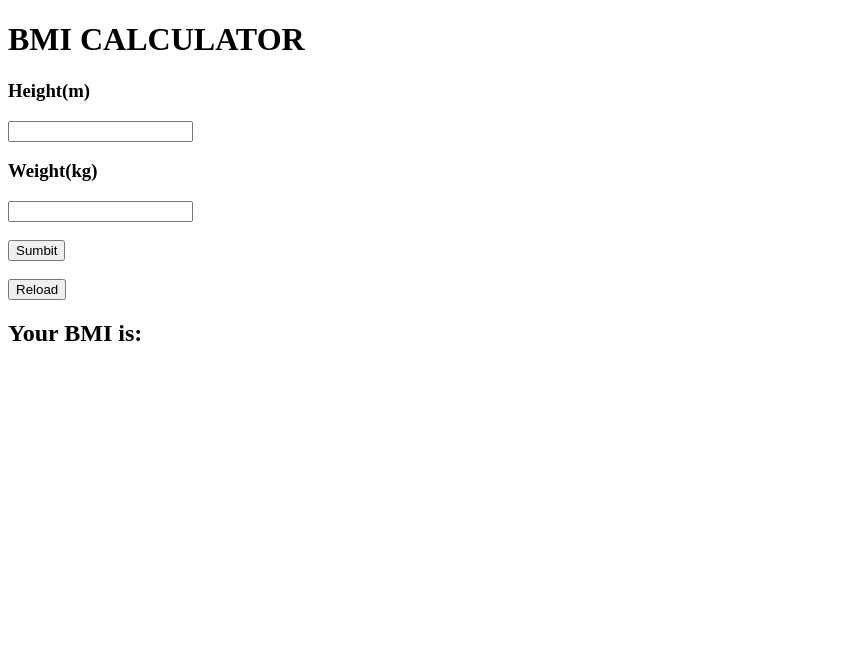
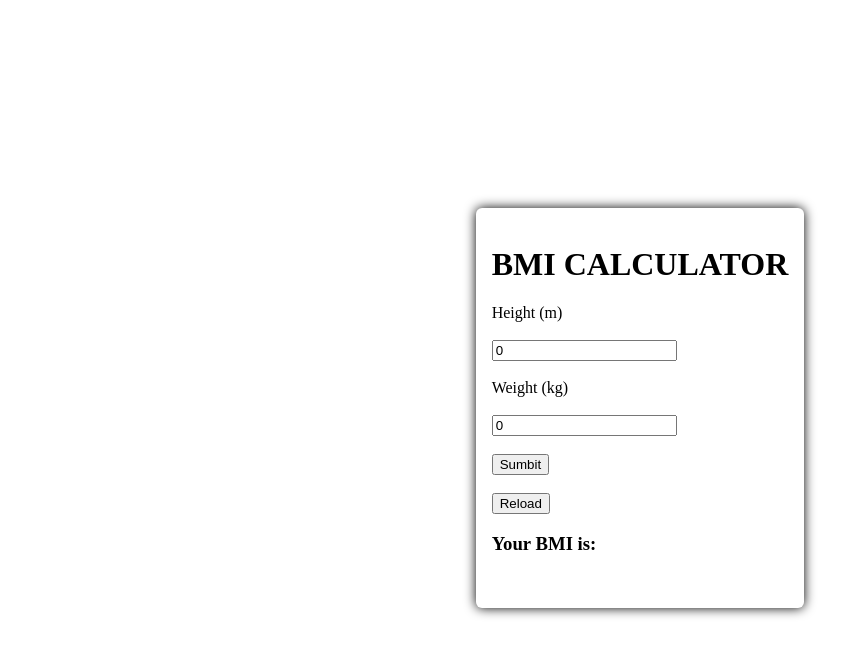
Before and after one commit to Shemuel2060/bmi_calculator, a React (Create React App) app in the folder bmi_calc/: page / in a window 1280 px wide. Shown: the top 656 px of the page, without its empty margins (0-868 px from the left). Built offline with nearby package versions, Linux system fonts and the light colour scheme.

Commit message:
some CSS styling

```diff
--- a/bmi_calc/src/App.css
+++ b/bmi_calc/src/App.css
@@ -1,38 +1,21 @@
-.App {
-  text-align: center;
+. {
+  box-sizing: border-box;
+  margin: 0;
+  padding: 0;
 }
 
-.App-logo {
-  height: 40vmin;
-  pointer-events: none;
+.App {
+  display: flex;
+  flex-direction: column;
+  justify-content: center;
+  align-items: center;
+  width: 100%;
+  height: 100vh;
 }
 
-@media (prefers-reduced-motion: no-preference) {
-  .App-logo {
-    animation: App-logo-spin infinite 20s linear;
-  }
+.main-container {
+
+  box-shadow: 0px 0px 12px;
+  border-radius: 6px;
+  padding: 1rem;
 }
-
-.App-header {
-  background-color: #282c34;
-  min-height: 100vh;
-  display: flex;
-  flex-direction: column;
-  align-items: center;
-  justify-content: center;
-  font-size: calc(10px + 2vmin);
-  color: white;
-}
-
-.App-link {
-  color: #61dafb;
-}
-
-@keyframes App-logo-spin {
-  from {
-    transform: rotate(0deg);
-  }
-  to {
-    transform: rotate(360deg);
-  }
-}
--- a/bmi_calc/src/App.js
+++ b/bmi_calc/src/App.js
@@ -1,32 +1,45 @@
+import "./App.css";
+import { useState } from 'react';
+
+function App() {
+
+  // state
+  const [weight, setWeight] = useState(0);
+  const [height, setHeight] = useState(0);
+  const [bmi, setBmi] = useState(" ");
+  const [message, setMessage] = useState(" ")
+
+  let imgSrc = '';
 
 
-function App() {
+
+
   return (
     <div className="App">
       <div className="main-container">
-        <h1>BMI CALCULATOR</h1>
-        <h3>Height(m)</h3>
+        <h1 className="App-header">BMI CALCULATOR</h1>
         <form>
-          <input type="text"></input>
+          <label>Height (m)</label><br /><br />
+          <input value={height}></input><br /><br />
+          <label>Weight (kg)</label><br /><br />
+          <input value={weight} />
+          <br />
+          <div >
+            <br />
+            <button className="btn-submit" type="submit"> Sumbit</button>
+            <br /><br />
+            <button className="btn-reload" type="submit"> Reload</button>
+          </div>
         </form>
-        <h3>Weight(kg)</h3>
-        <form>
-          <input type="text"></input>
-        </form><br />
-        <div className="btns">
-          <button type="submit"> Sumbit</button>
-          <br /><br />
-          <button type="submit"> Reload</button>
 
+        <div>
+          <h3>Your BMI is: {bmi}</h3>
+          <p>{message}</p>
         </div>
-
-        <div className="pic-container">
-          <h2>Your BMI is:</h2>
+        <div className="img-show">
+          <img src={imgSrc} alt="" />
         </div>
-
-
       </div>
-
     </div>
   );
 }
```
